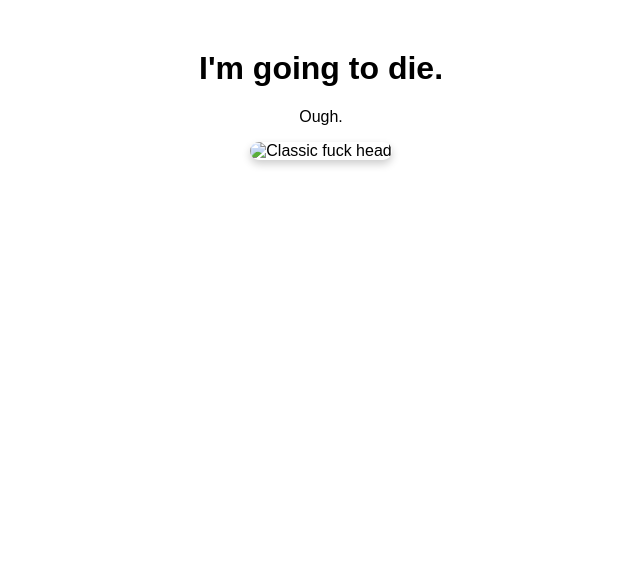
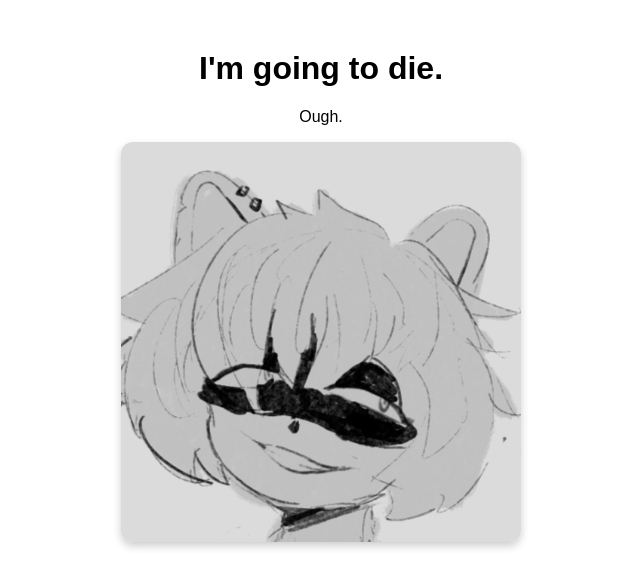
Before and after one commit to MysticalMayhem/mysticalmayhem.github.io, a plain HTML site: page index.html in a window 1280 px wide. Shown: the whole page, without its empty margins (319-959 px from the left). Drawn offline with Linux system fonts and the light colour scheme.

Commit message:
Update index.html

```diff
--- a/index.html
+++ b/index.html
@@ -20,6 +20,6 @@
 <body>
   <h1>I'm going to die.</h1>
   <p>Ough.</p>
-  <img src="assets/mysmay.jpg" alt="Classic fuck head">
+  <img src="assets/mysmay.png" alt="Classic fuck head">
 </body>
 </html>
```
